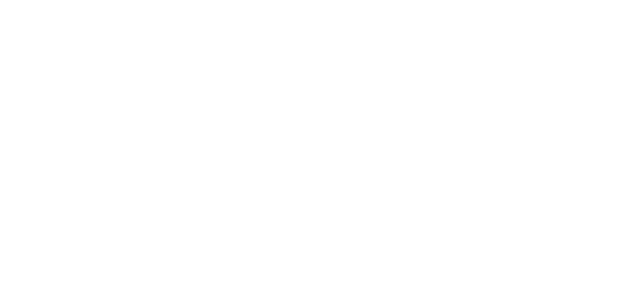
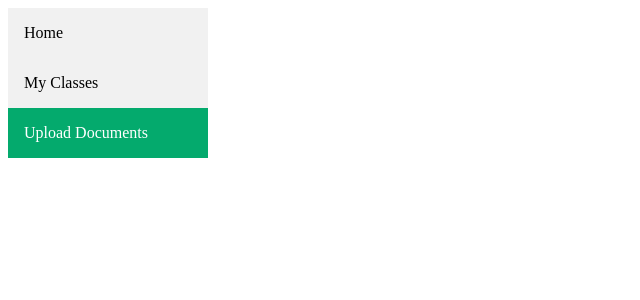
Before and after one commit to AbaDragon47/TAMUHack, a Django app: page /upload/ in a window 1280 px wide. Before the commit the part shown is empty. Shown: the top 300 px of the page, without its empty margins (0-640 px from the left). Run offline with Django 5.2, Linux system fonts and the light colour scheme.

Commit message:
correct linkings

```diff
--- a/myclasses/templates/myclasses/index.html
+++ b/myclasses/templates/myclasses/index.html
@@ -10,8 +10,8 @@
 
 <body>
     <div class = "sidebar">
-       <a class = "active" href="{% url 'myClasses' %}">My Class </a>
-       <a href="{% url 'upload' %}">Upload Documents </a>
+       <a class = "active" href="{% url 'site-home' %}"> Home </a>
+       <a href="{% url 'myClasses' %}"> My Classes </a>
        <a href="{% url 'upload' %}">Upload Documents </a>
        <!-- COPY, REPEAT-->
     </div>
--- a/myclasses/templates/myclasses/upload_page.html
+++ b/myclasses/templates/myclasses/upload_page.html
@@ -4,10 +4,18 @@
 <head>
     <meta charset="UTF-8">
     <meta name ="viewport" content=""width=device-width, initial_scale=1.0">
+    <link rel="stylesheet" href="../../static/css/styles.css">
     <title>Upload Syllabus</title>
 </head>
 
-<body></body>
+<body>
+    <div class = "sidebar">
+        <a href="{% url 'site-home' %}"> Home </a>
+        <a href="{% url 'myClasses' %}"> My Classes </a>
+        <a class = "active" href="{% url 'upload' %}">Upload Documents </a>
+        <!-- COPY, REPEAT-->
+     </div>
+</body>
 
 </html>
 
```
Also changed, not shown: study/templates/study/class.html (+7 -0 lines).
